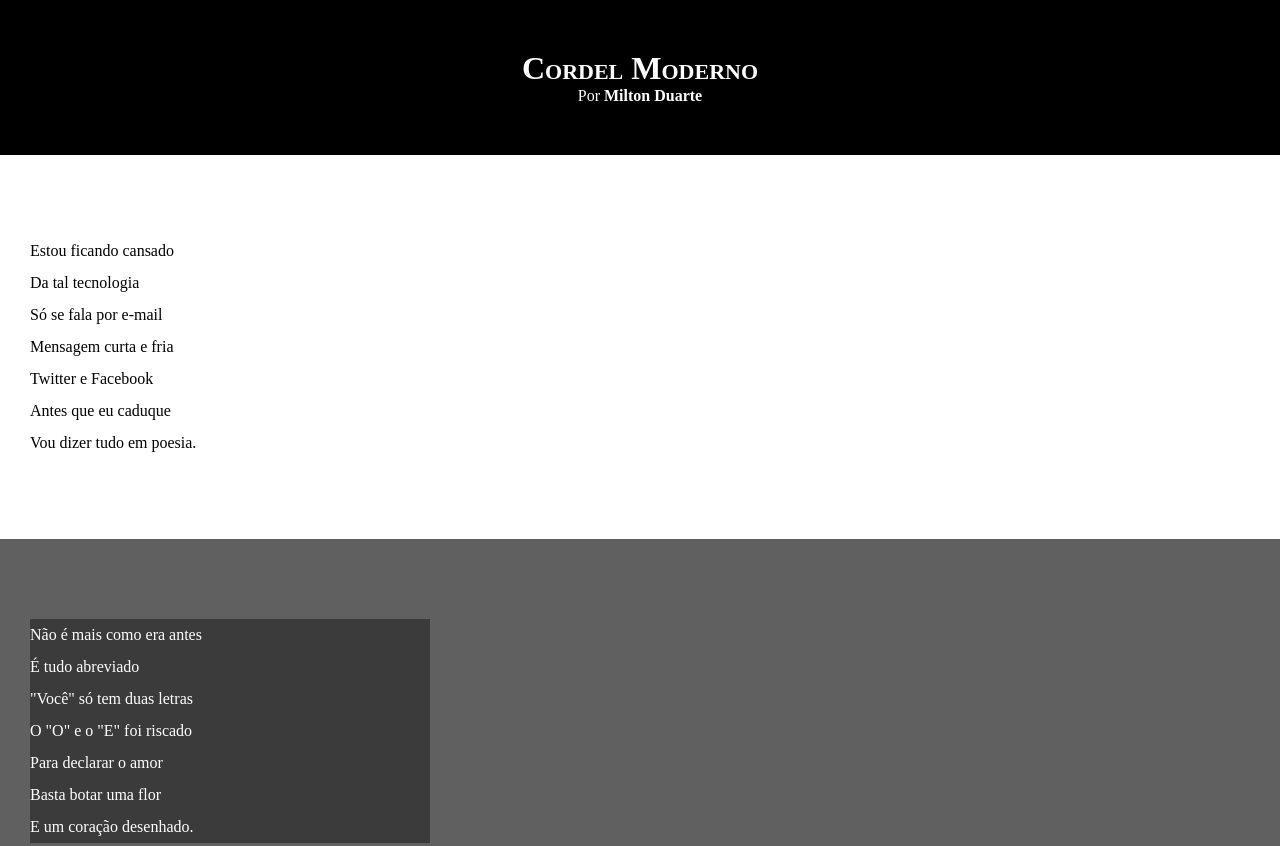
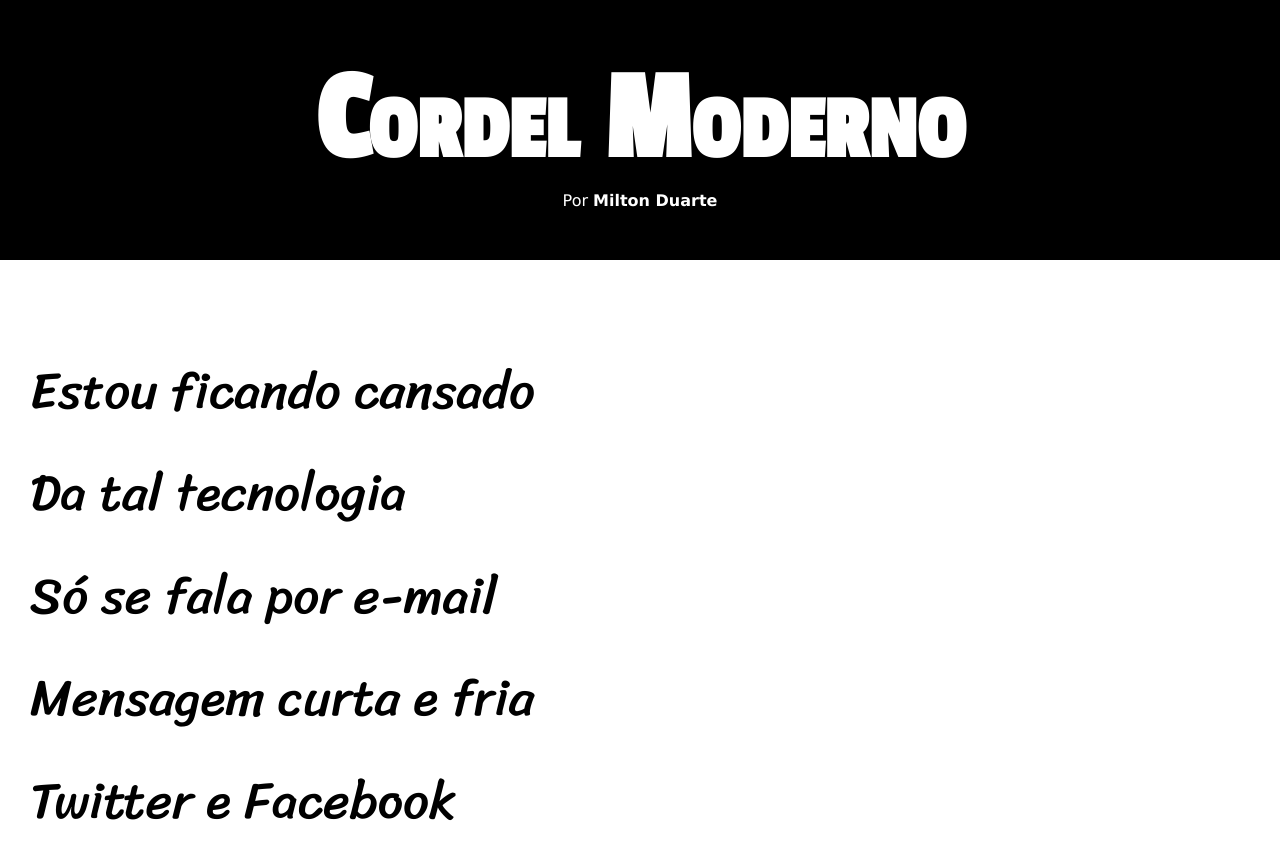
Before and after one commit to jefersonscarton/html-css, a plain HTML site: page d012/index.html in a window 1280 px wide. Shown: the top 846 px of the page. Drawn offline with Linux system fonts and the light colour scheme.

Commit message:
Update style.css

```diff
--- a/d012/estilos/style.css
+++ b/d012/estilos/style.css
@@ -1,13 +1,25 @@
 @charset "UTF-8";
+
+@import url('https://fonts.googleapis.com/css2?family=Passion+One&display=swap');
+
+@import url('https://fonts.googleapis.com/css2? family= Sriracha & display=swap');
+
+:root{
+    --font1: Verdana, Geneva, Tahoma, sans-serif;
+    --font2: 'Passion One', cursive;
+    --font3: 'Sriracha', cursive;
+}
 
 *{
     margin: 0px;
     padding: 0px;
+    font-size: 1em;
 }
 
-html body{
-    min-width: 100vh;
+html, body{
+    min-height: 100vh;
     background-color: gray;
+    font-family: var(--font1);
 }
 
 header{
@@ -19,6 +31,8 @@ header{
 h1{
     padding-top: 50px;
     font-variant: small-caps;
+    font-family:var(--font2);
+    font-size: 10vw;
 }
 
 header p{
@@ -38,6 +52,8 @@ a:hover{
 section{
     padding: 10vh 0px 10vh 30px;
     line-height: 2em;
+    font-family: var(--font3);
+    font-size: 4vw;
 }
 
 .normal{
@@ -50,7 +66,8 @@ section{
     color: white;
 }
 section.imagem > p{
-    width: 400px;
+    display: inline-block;
+    padding: 5px;
     background-color: rgba(0, 0, 0, 0.39);
 }
 
```
